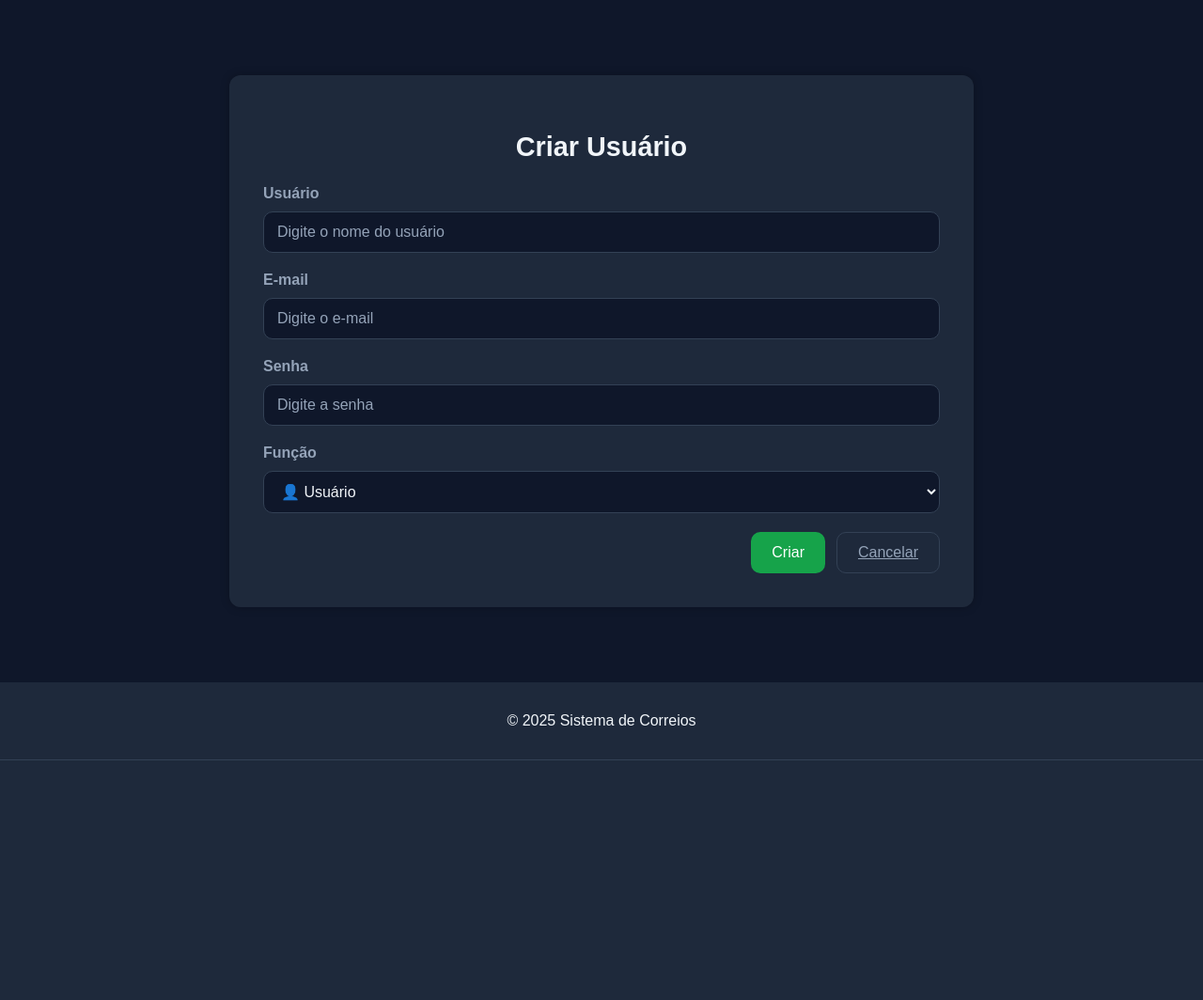
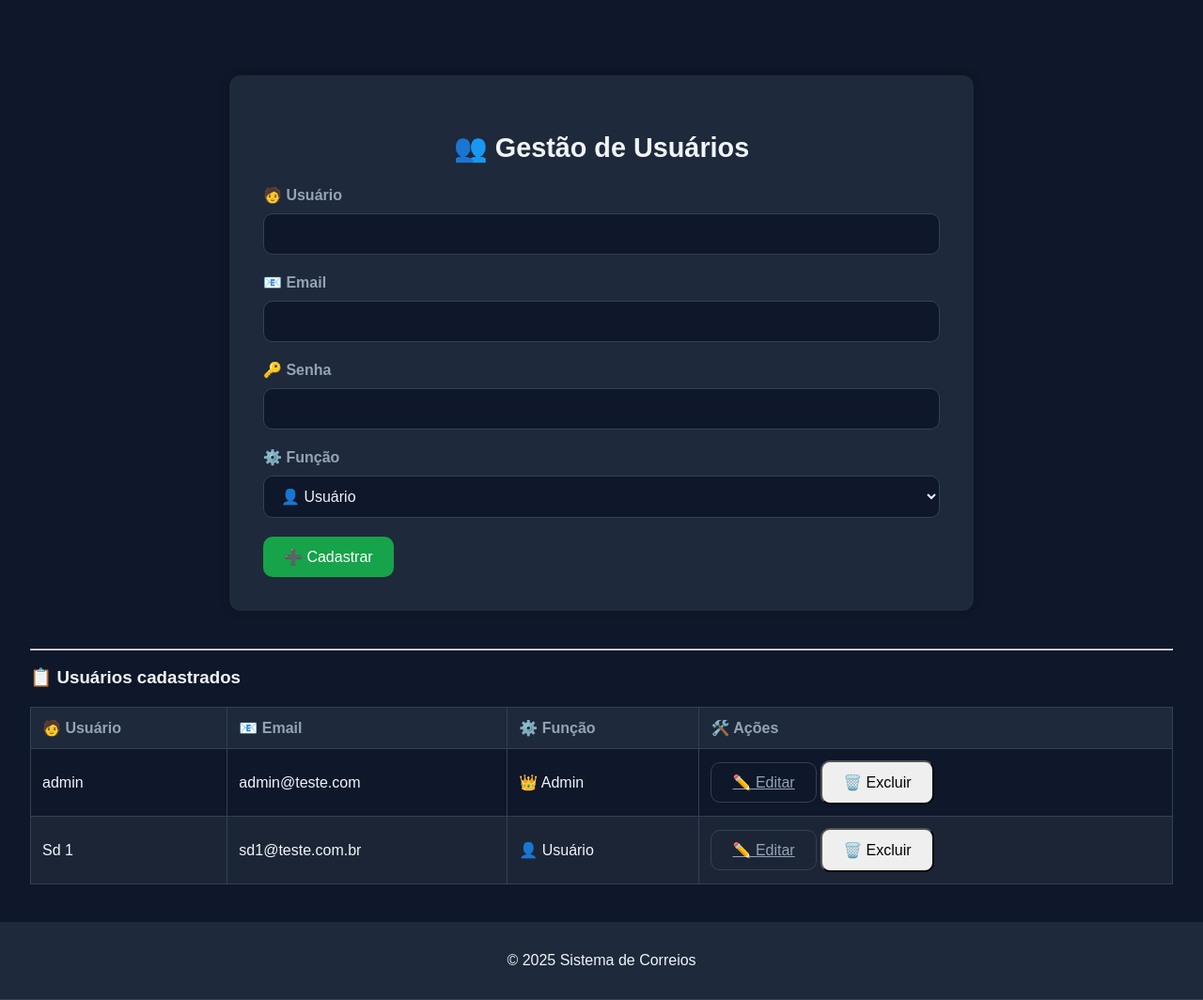
Before and after one commit to JuniorSilva88/sistema-correios, a Flask app: page /create_user in a window 1280 px wide. Shown: the part 181-1245 px from the top of the page at 94% size. Before the commit the page ends 990 px from the top, so only its background shows below. Run offline with Flask 3, Linux system fonts and the light colour scheme; a user stored in the database is signed in.

Commit message:
app.py templates/create_user.html
"Correção na gestão de usuários:
- Ajustada rota /create_user para passar lista de usuários ao template
- Corrigido erro UndefinedError: 'u' is undefined no create_user.html
- Implementada tabela de usuários com loop Jinja2
- Adicionados emojis 👥📧🔑⚙️👑🗑️ para tornar a interface mais amigável"

```diff
--- a/app.py
+++ b/app.py
@@ -5,12 +5,19 @@
 from flask_login import UserMixin, LoginManager, login_user, logout_user, login_required, current_user
 from functools import wraps
 from flask_migrate import Migrate
+from flask_mail import Mail, Message
 
 app = Flask(__name__)
 app.config['SQLALCHEMY_DATABASE_URI'] = 'sqlite:///correios.db'
 app.config['SQLALCHEMY_TRACK_MODIFICATIONS'] = False
 app.secret_key = "segredo"  # necessário para sessões do Flask-Login
+app.config['MAIL_SERVER'] = 'smtp.seuprovedor.com'
+app.config['MAIL_PORT'] = 587
+app.config['MAIL_USE_TLS'] = True
+app.config['MAIL_USERNAME'] = 'seuemail@dominio.com'
+app.config['MAIL_PASSWORD'] = 'suasenha'
 
+mail = Mail(app)
 db = SQLAlchemy(app)
 migrate = Migrate(app, db)
 
@@ -154,7 +161,6 @@
     return render_template("login.html")
 
 
-
 @app.route("/create_user", methods=["GET", "POST"])
 @admin_required
 def create_user():
@@ -177,7 +183,73 @@
         flash("Usuário criado com sucesso!", "success")
         return redirect(url_for("create_user"))
 
-    return render_template("create_user.html")
+    users = User.query.all()
+    return render_template("create_user.html", users=users)
+
+
+@app.route("/edit_user/<int:user_id>", methods=["GET", "POST"])
+@admin_required   # <<< Apenas admin pode editar outros usuários
+def edit_user(user_id):
+    user = User.query.get_or_404(user_id)
+
+    if request.method == "POST":
+        # Atualiza os campos
+        user.email = request.form["email"]
+        user.role = request.form["role"]
+
+        # Se o admin quiser alterar a senha
+        if request.form.get("password"):
+            user.set_password(request.form["password"])
+
+        db.session.commit()
+        flash("Usuário atualizado com sucesso!", "success")
+        return redirect(url_for("create_user"))  # volta para lista de usuários
+
+    return render_template("edit_user.html", user=user)
+
+@app.route("/delete_user/<int:user_id>", methods=["POST"])
+@admin_required
+def delete_user(user_id):
+    user = User.query.get_or_404(user_id)
+
+    # Impede que o admin exclua a si mesmo
+    if user.id == current_user.id:
+        flash("Você não pode excluir a si mesmo!", "error")
+        return redirect(url_for("create_user"))
+
+    db.session.delete(user)
+    db.session.commit()
+    flash("Usuário excluído com sucesso!", "success")
+    return redirect(url_for("create_user"))
+
+@app.route("/reset_password_request", methods=["GET", "POST"])
+def reset_password_request():
+    if request.method == "POST":
+        email = request.form["email"]
+        user = User.query.filter_by(email=email).first()
+        if user:
+            token = generate_password_hash(str(user.id) + str(datetime.now()))
+            # Aqui você salvaria o token em uma tabela ou cache
+            msg = Message("Reset de senha - Sistema de Correios",
+                          sender="seuemail@dominio.com",
+                          recipients=[user.email])
+            msg.body = f"Olá, clique no link para resetar sua senha: http://localhost:5000/reset_password/{user.id}"
+            mail.send(msg)
+            flash("E-mail de reset enviado!", "success")
+        else:
+            flash("E-mail não encontrado!", "error")
+    return render_template("reset_password_request.html")
+
+@app.route("/reset_password/<int:user_id>", methods=["GET", "POST"])
+def reset_password(user_id):
+    user = User.query.get_or_404(user_id)
+    if request.method == "POST":
+        new_password = request.form["new_password"]
+        user.set_password(new_password)
+        db.session.commit()
+        flash("Senha redefinida com sucesso!", "success")
+        return redirect(url_for("login"))
+    return render_template("reset_password.html", user=user)
 
 
 @app.route("/logout")
--- a/templates/create_user.html
+++ b/templates/create_user.html
@@ -1,35 +1,72 @@
 {% extends "base.html" %}
 {% block content %}
 <section class="form-card">
-  <h2>Criar Usuário</h2>
-  <form method="post">
+  <h2>👥 Gestão de Usuários</h2>
+
+  <!-- Formulário de cadastro -->
+  <form method="post" class="user-form">
     <div class="form-group">
-      <label for="username">Usuário</label>
-      <input id="username" name="username" type="text" placeholder="Digite o nome do usuário" required>
+      <label for="username">🧑 Usuário</label>
+      <input id="username" type="text" name="username" required>
     </div>
 
     <div class="form-group">
-      <label for="email">E-mail</label>
-      <input id="email" name="email" type="email" placeholder="Digite o e-mail" required>
+      <label for="email">📧 Email</label>
+      <input id="email" type="email" name="email" required>
     </div>
 
     <div class="form-group">
-      <label for="password">Senha</label>
-      <input id="password" name="password" type="password" placeholder="Digite a senha" required>
+      <label for="password">🔑 Senha</label>
+      <input id="password" type="password" name="password" required>
     </div>
 
     <div class="form-group">
-      <label for="role">Função</label>
+      <label for="role">⚙️ Função</label>
       <select id="role" name="role">
-        <option value="user" selected>👤 Usuário</option>
-        <option value="admin">👑 Administrador</option>
+        <option value="user">👤 Usuário</option>
+        <option value="admin">👑 Admin</option>
       </select>
     </div>
 
-    <div class="form-actions">
-      <button type="submit" class="btn-primary">Criar</button>
-      <a href="{{ url_for('profile') }}" class="btn-secondary">Cancelar</a>
-    </div>
+    <button type="submit" class="btn-primary">➕ Cadastrar</button>
   </form>
 </section>
+
+<hr>
+
+<!-- Lista de usuários -->
+<section class="user-list">
+  <h3>📋 Usuários cadastrados</h3>
+  <table>
+    <thead>
+      <tr>
+        <th>🧑 Usuário</th>
+        <th>📧 Email</th>
+        <th>⚙️ Função</th>
+        <th>🛠️ Ações</th>
+      </tr>
+    </thead>
+    <tbody>
+      {% for u in users %}
+      <tr>
+        <td>{{ u.username }}</td>
+        <td>{{ u.email }}</td>
+        <td>
+          {% if u.role == "admin" %}
+            👑 Admin
+          {% else %}
+            👤 Usuário
+          {% endif %}
+        </td>
+        <td>
+          <a href="{{ url_for('edit_user', user_id=u.id) }}" class="btn-secondary">✏️ Editar</a>
+          <form method="post" action="{{ url_for('delete_user', user_id=u.id) }}" style="display:inline;" onsubmit="return confirm('❌ Tem certeza que deseja excluir este usuário?')">
+            <button type="submit" class="btn-danger">🗑️ Excluir</button>
+          </form>
+        </td>
+      </tr>
+      {% endfor %}
+    </tbody>
+  </table>
+</section>
 {% endblock %}
```
Also changed, not shown: templates/edit_user.html (added, +27 -0 lines).
